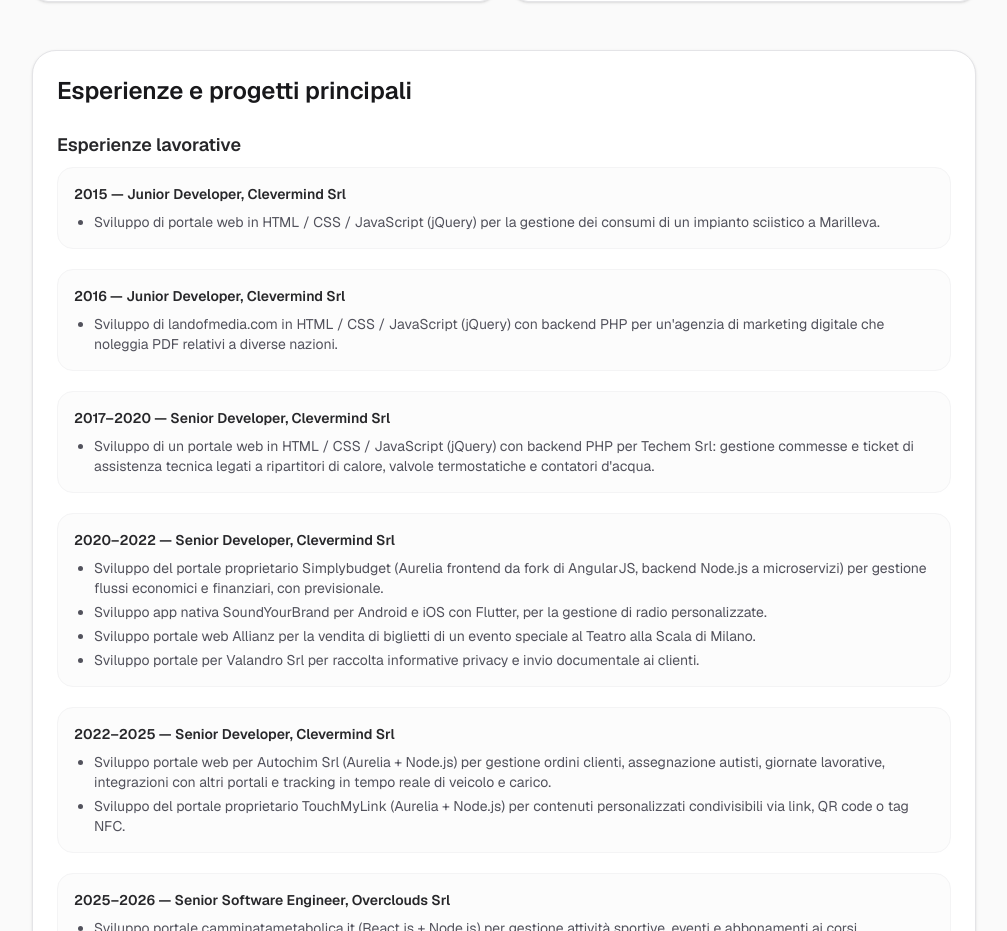
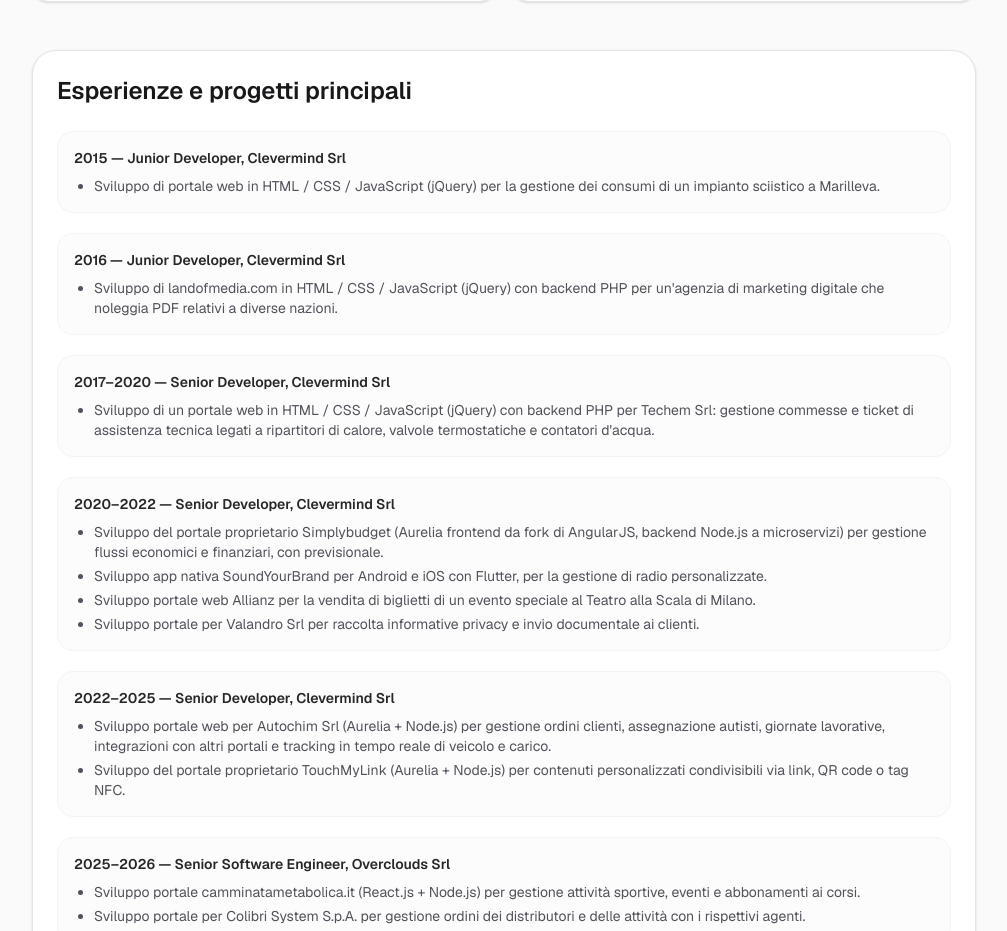
Before and after one commit to FraKing96/portfolio, a Next.js app: page / in a window 1280 px wide. Shown: the part 984-1915 px from the top of the page, without its empty margins (136-1143 px from the left). Built offline with nearby package versions, Linux system fonts and the light colour scheme.

Commit message:
Remove redundant section header from homepage

```diff
--- a/app/page.tsx
+++ b/app/page.tsx
@@ -108,9 +108,6 @@
           <h2 className="text-2xl font-semibold">Esperienze e progetti principali</h2>
           <div className="grid gap-6">
             <div className="grid gap-2">
-              <h3 className="text-lg font-semibold text-zinc-800">
-                Esperienze lavorative
-              </h3>
               <div className="grid gap-5 text-sm text-zinc-600">
                 <div className="grid gap-2 rounded-2xl border border-zinc-100 bg-zinc-50/60 p-4">
                   <div className="font-semibold text-zinc-800">
```
